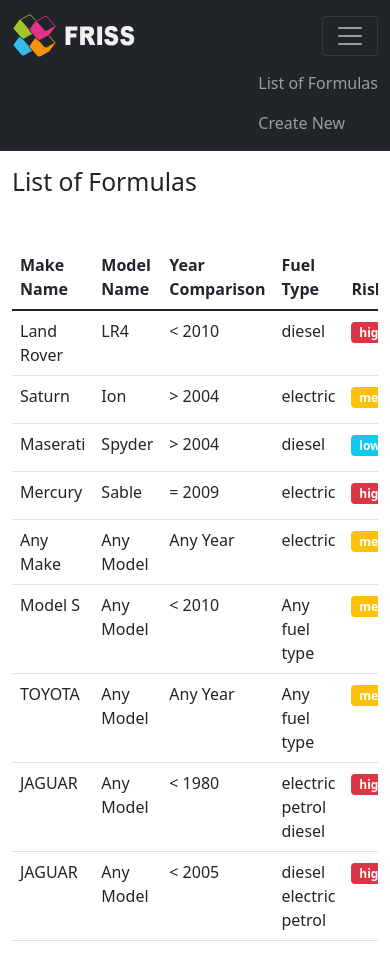
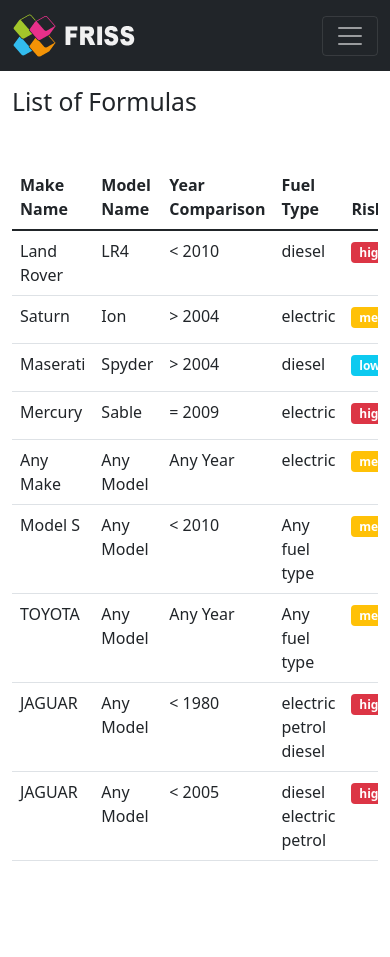
Before and after one commit to shpetimhaxhiu/friss-assignment, a Vue app: page / in a window 390 px wide. After the commit the page ends 877 px from the top, so only its background shows below. Built offline with nearby package versions, Linux system fonts and the light colour scheme; data requests are answered from the project's data file.

Commit message:
Fixed hamburger menu

```diff
--- a/src/components/NavBar.vue
+++ b/src/components/NavBar.vue
@@ -15,8 +15,8 @@
       >
         <span class="navbar-toggler-icon"></span>
       </button>
-      <div class="collapse navbar-collapse d-flex justify-content-end" id="navbarSupportedContent">
-        <ul class="navbar-nav">
+      <div class="collapse navbar-collapse" id="navbarSupportedContent">
+        <ul class="navbar-nav ms-auto">
           <li class="nav-item">
             <router-link class="nav-link" to="/formulas">List of Formulas</router-link>
           </li>
```
